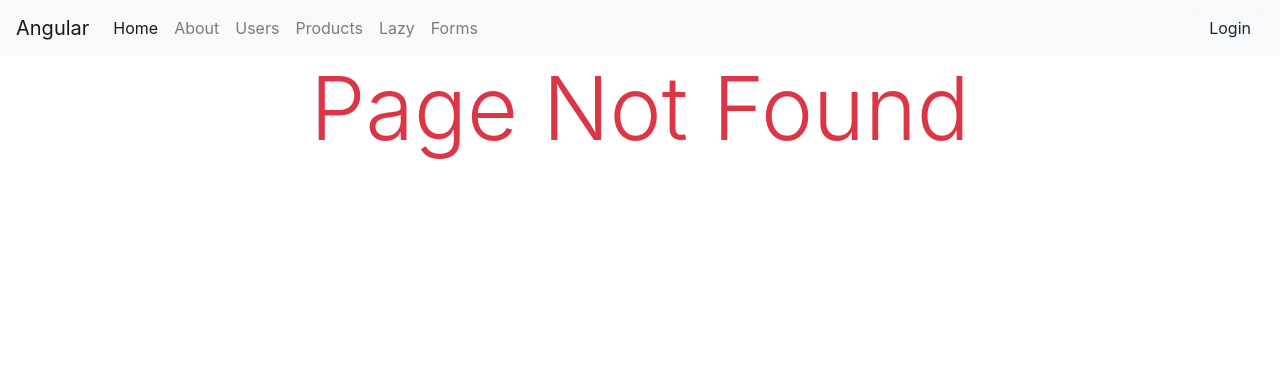
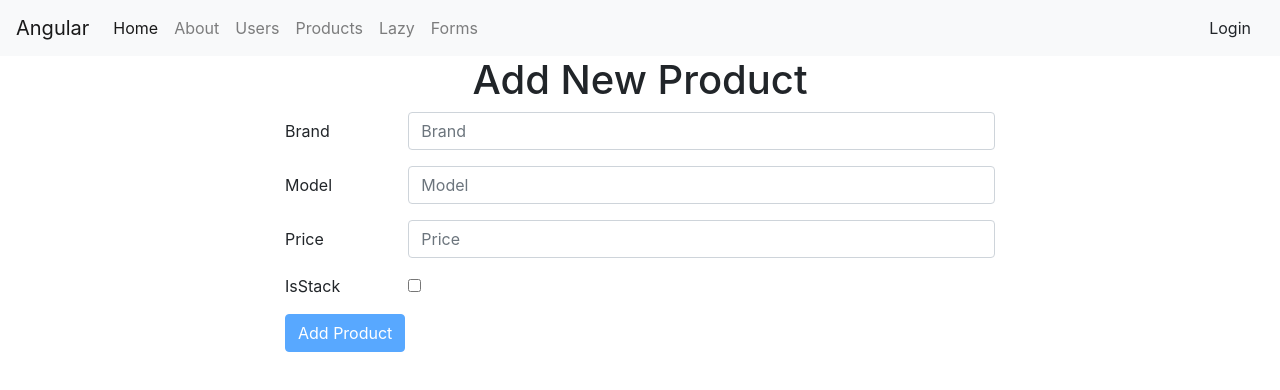
Before and after one commit to iammahesh09/angular-test, an Angular app: page /NewProduct in a window 1280 px wide. Before the commit this address had no page. Shown: the top 390 px of the page. Built offline with nearby package versions, Linux system fonts and the light colour scheme.

Commit message:
Add New Product

```diff
--- a/src/app/AppRouting.ts
+++ b/src/app/AppRouting.ts
@@ -13,6 +13,7 @@ import { FormsComponent } from './forms/forms.component';
 import { AnglarFormComponent } from './forms/anglar-form/anglar-form.component';
 import { ReativeFormComponent } from './forms/reative-form/reative.component';
 import { LoginComponent } from './login/login.component';
+import { NewProductComponent } from './products/new-product/new-product.component';
 
 const childRoutes: Routes = [
     { path: 'user-review', component: UserReviewComponent },
@@ -30,6 +31,7 @@ const appRoutes: Routes = [
     { path: 'Users', component: UsersComponent },
     { path: 'Users/:login', component: UserDetailsComponent, children: childRoutes },
     { path: 'ProductsList', component: ProductListComponent },
+    { path: 'NewProduct', component: NewProductComponent },
     { path: 'lazy', component: LazyComponent, loadChildren: './lazy.module#LazyModule' },
     { path: 'forms', component: FormsComponent, children:childForm },
     {path:'login',component:LoginComponent},
--- a/src/app/app.module.ts
+++ b/src/app/app.module.ts
@@ -25,6 +25,7 @@ import { AnglarFormComponent } from './forms/anglar-form/anglar-form.component';
 import { LoginComponent } from './login/login.component';
 import { productServices } from './shared/productServices';
 import { LoginService } from './shared/login.service';
+import { NewProductComponent } from './products/new-product/new-product.component';
 
 
 
@@ -47,7 +48,8 @@ import { LoginService } from './shared/login.service';
     FormsComponent,
     ReativeFormComponent,
     AnglarFormComponent,
-    LoginComponent
+    LoginComponent,
+    NewProductComponent
   ],
   imports: [
     BrowserModule,
--- /dev/null
+++ b/src/app/products/new-product/new-product.component.html
@@ -0,0 +1,52 @@
+<h1 class="text-center">
+
+  Add New Product</h1>
+<div class="alert alert-success" *ngIf="isSuccess">Successfuly Save Product</div>
+<div class="alert alert-danger" *ngIf="isError">Not Save Product</div>
+<div class="col-lg-8 offset-lg-2">
+  <form #newProduct="ngForm">
+
+    <div class="form-group row">
+      <label class="col-sm-2 col-form-label">Brand</label>
+      <div class="col-sm-10">
+        <input type="text" class="form-control" minlength="2" placeholder="Brand"  name="brand" [(ngModel)]="product.brand" #brand="ngModel" required>
+        <span class="text-danger" *ngIf="brand.dirty && brand.errors?.required">Required</span>
+        <span class="text-danger" *ngIf="brand.dirty && brand.errors?.minlength">Min 2 Char</span>
+      </div>
+    </div>
+
+    <div class="form-group row">
+      <label class="col-sm-2 col-form-label">Model</label>
+      <div class="col-sm-10">
+        <input type="text" class="form-control" placeholder="Model" [(ngModel)]="product.model" name="model" #model="ngModel" required>
+        <span class="text-danger" *ngIf="model.dirty && model.errors?.required">Required</span>
+      </div>
+    </div>
+
+    <div class="form-group row">
+      <label class="col-sm-2 col-form-label">Price</label>
+      <div class="col-sm-10">
+        <input type="text" class="form-control" placeholder="Price" pattern="[0-9]{3,6}" [(ngModel)]="product.price" name="price" #price="ngModel" required>
+        <span class="text-danger" *ngIf="price.dirty && price.errors?.required">Required</span>
+        <span class="text-danger" *ngIf="price.dirty && price.errors?.pattern">invalid Price</span>
+      </div>
+    </div>
+
+    <div class="form-group row">
+      <div class="col-sm-2">IsStack</div>
+      <div class="col-sm-10">
+        <div class="form-check">
+          <input class="form-check-input" type="checkbox" [(ngModel)]="product.isStack" name="isStack" #isStack="ngModel" required>
+          <span class="text-danger" *ngIf="isStack.dirty && isStack.errors?.required">Required</span>
+          <label class="form-check-label"></label>
+        </div>
+      </div>
+    </div>
+
+    <div class="form-group row">
+      <div class="col-sm-10">
+        <button type="submit" (click)="addProduct()" [disabled]="newProduct.invalid" class="btn btn-primary">Add Product</button>
+      </div>
+    </div>
+  </form>
+</div>
--- /dev/null
+++ b/src/app/products/new-product/new-product.component.ts
@@ -0,0 +1,45 @@
+import { Component } from '@angular/core';
+import { productServices } from '../../shared/productServices';
+
+
+@Component({
+    selector: 'app-new-product',
+    templateUrl: 'new-product.component.html',
+    styleUrls: ['new-product.component.css']
+})
+
+export class NewProductComponent {
+
+    product: any=[]
+    isSuccess: boolean;
+    isError: boolean;
+
+    constructor(private _productService: productServices) { }
+
+    addProduct() {
+
+
+        console.log(this.product)
+
+        this._productService.saveProduct(this.product).subscribe(
+            res => {
+                console.log(res),
+                this.product = {},
+                this.isSuccess= true,
+                this.isError =false
+
+            },
+            err =>{
+                console.log(err),
+                this.product = {},
+                this.isError =true,
+                this.isSuccess= false
+            }
+        )
+
+
+
+
+    }
+
+}
--- a/src/app/products/product-list/product-list.component.html
+++ b/src/app/products/product-list/product-list.component.html
@@ -1,4 +1,5 @@
 <h3 class="display-4 text-center">Show Products</h3>
+<a routerLink="/NewProduct">Add New Product</a>
 <hr/>
 <div class="row">
   <app-product class="col-sm-4" [getProduct]="item" *ngFor="let item of products"></app-product>
--- a/src/app/shared/productServices.ts
+++ b/src/app/shared/productServices.ts
@@ -5,12 +5,18 @@ import { HttpClient } from '@angular/common/http';
 
 export class productServices {
 
-    products: any
+    constructor(private _http: HttpClient) { }
+    private productUrl = ""
+    getProductsData() {
+        return this._http.get('https://exp-rest-api.herokuapp.com/api/products')
+    }
 
-    constructor(private _http: HttpClient) { }
+    getProductDetails(id){
+        return this._http.get('https://exp-rest-api.herokuapp.com/api/products/' + id)
+    }
 
-    getProductsData() {
-        return this._http.get('https://exp-rest-api.herokuapp.com/api/products/')
+    saveProduct(product){
+        return this._http.post('https://exp-rest-api.herokuapp.com/api/products', product)
     }
 
 }
```
Also changed, not shown: src/app/products/new-product/new-product.component.css (added).
